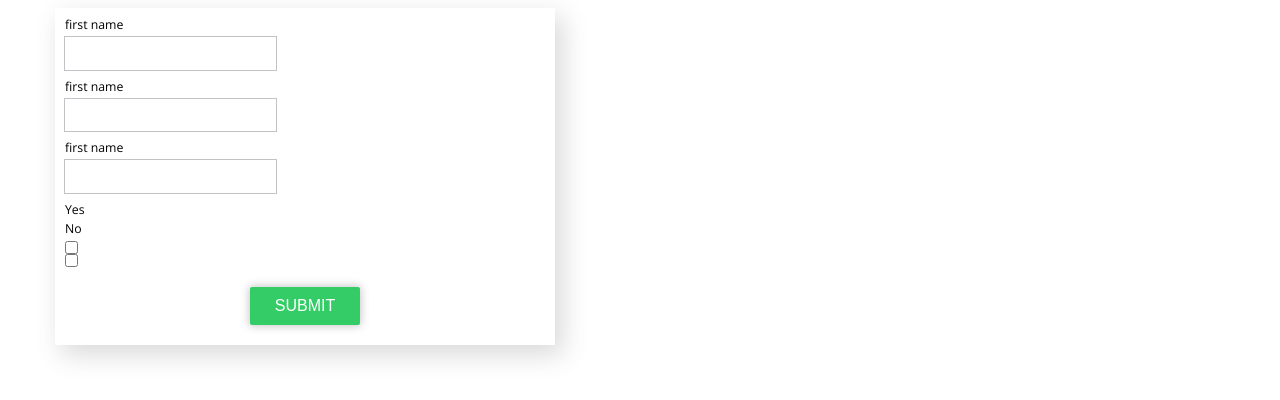
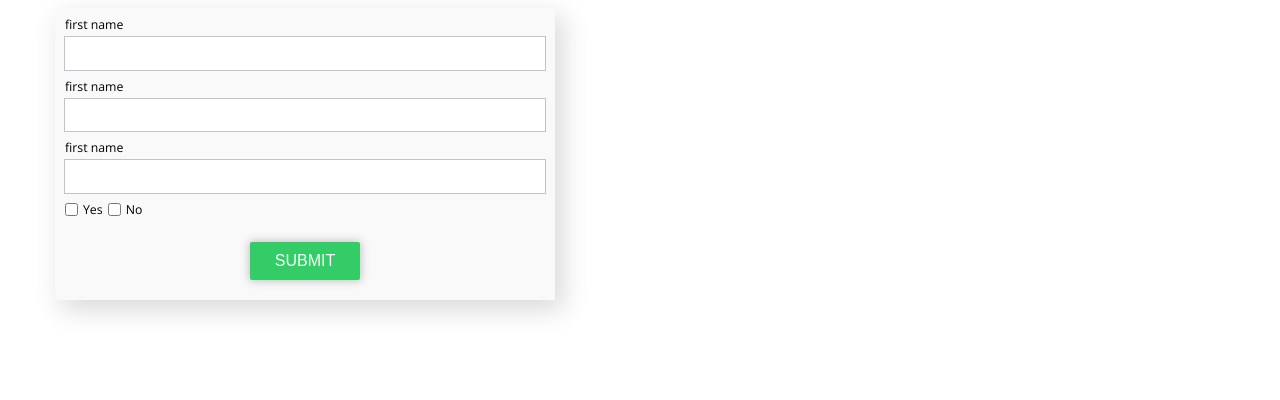
Before and after one commit to moonclash/delilah-project, a website: page index.html in a window 1280 px wide. Shown: the part 402-802 px from the top of the page. Drawn offline with nearby package versions, Linux system fonts and the light colour scheme.

Commit message:
add more form styling

```diff
--- a/index.html
+++ b/index.html
@@ -48,7 +48,7 @@
               <input type="text" class="de-input">
               <label>first name</label>
             </div>
-            <div class="form-group">
+            <div class="form-group check">
               <input type="checkbox">
               <label for="">Yes</label>
               <input type="checkbox">
--- a/styling/base/_components.scss
+++ b/styling/base/_components.scss
@@ -341,10 +341,14 @@ body.modal-open {
     max-width: 500px;
     padding: 5px 10px;
     @include flexbox(column, center, space-around);
+    background: lighten($grey-300, 43%);
 
     .form-group {
         @include flexbox(column, flex-start, flex-start);
         margin: 5px 0;
+        .de-input {
+            width: 100%;
+        }
         button {
             align-self: center;
             margin: 10px 0;
@@ -358,5 +362,13 @@ body.modal-open {
         .de-input:focus ~ label {
             transform: scale(.9) translateY(2%);
         }
+
+        &.check {
+            flex-direction: row;
+            label {
+                margin: 0 5px;
+                order: 0;
+            }
+        }
     }
 }
```
Also changed, not shown: all.css.
